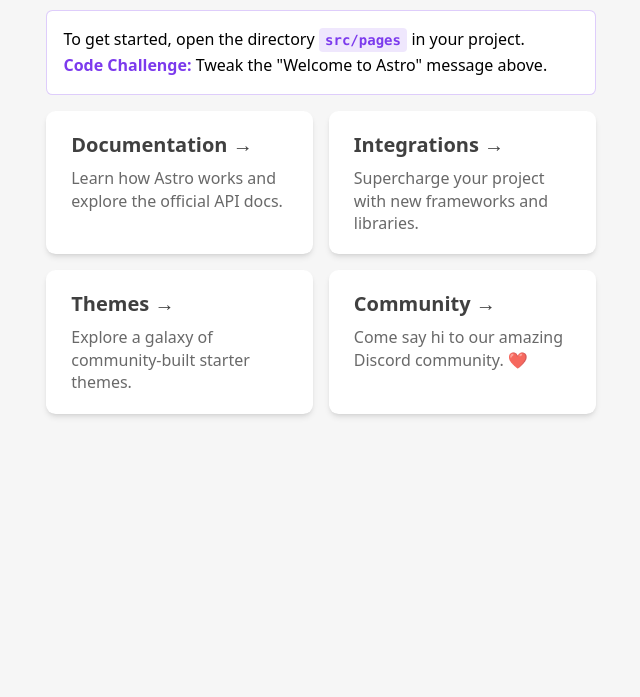
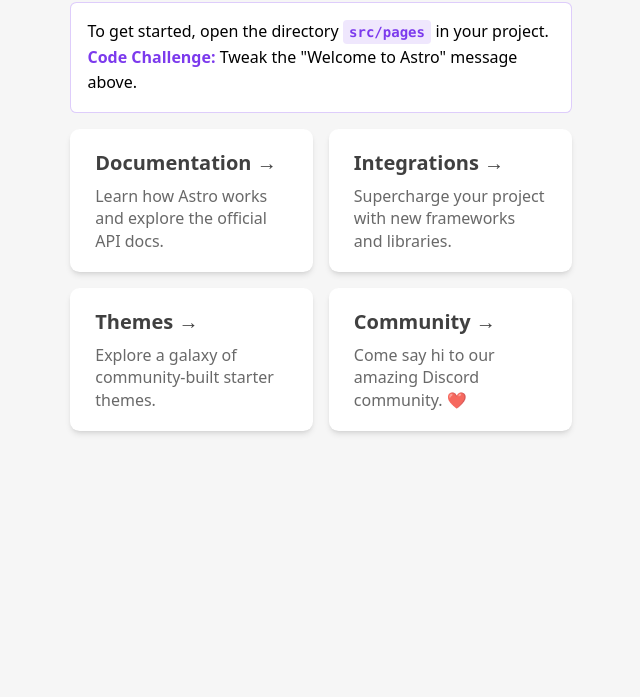
Before and after one commit to imprevo/learn-threejs, an Astro site: page / in a window 1280 px wide. Shown: the part 103-800 px from the top of the page, without its empty margins (319-959 px from the left). Built offline with nearby package versions, Linux system fonts and the light colour scheme; Astro itself is replaced by a stand-in of ours.

Commit message:
init linters

```diff
--- a/src/layouts/Layout.astro
+++ b/src/layouts/Layout.astro
@@ -10,7 +10,7 @@
 <html lang="en">
   <head>
     <meta charset="UTF-8" />
-		<meta name="description" content="Astro description">
+    <meta name="description" content="Astro description" />
     <meta name="viewport" content="width=device-width" />
     <link rel="icon" type="image/svg+xml" href="/favicon.svg" />
     <meta name="generator" content={Astro.generator} />
@@ -23,14 +23,36 @@
 <style is:global>
   :root {
     --accent: 124, 58, 237;
-		--accent-gradient: linear-gradient(45deg, rgb(var(--accent)), #da62c4 30%, white 60%);
+    --accent-gradient: linear-gradient(
+      45deg,
+      rgb(var(--accent)),
+      #da62c4 30%,
+      white 60%
+    );
   }
+
+  * {
+    box-sizing: border-box;
+  }
+
   html {
     font-family: system-ui, sans-serif;
-		background-color: #F6F6F6;
+    background-color: #f6f6f6;
   }
+
+  body {
+    margin: 0;
+  }
+
   code {
-		font-family: Menlo, Monaco, Lucida Console, Liberation Mono, DejaVu Sans Mono,
-			Bitstream Vera Sans Mono, Courier New, monospace;
+    font-family:
+      Menlo,
+      Monaco,
+      Lucida Console,
+      Liberation Mono,
+      DejaVu Sans Mono,
+      Bitstream Vera Sans Mono,
+      Courier New,
+      monospace;
   }
 </style>
```
Also changed, not shown: package.json (+10 -1 lines), 4 other files. Lines whose indentation alone changed are shown as unchanged.
